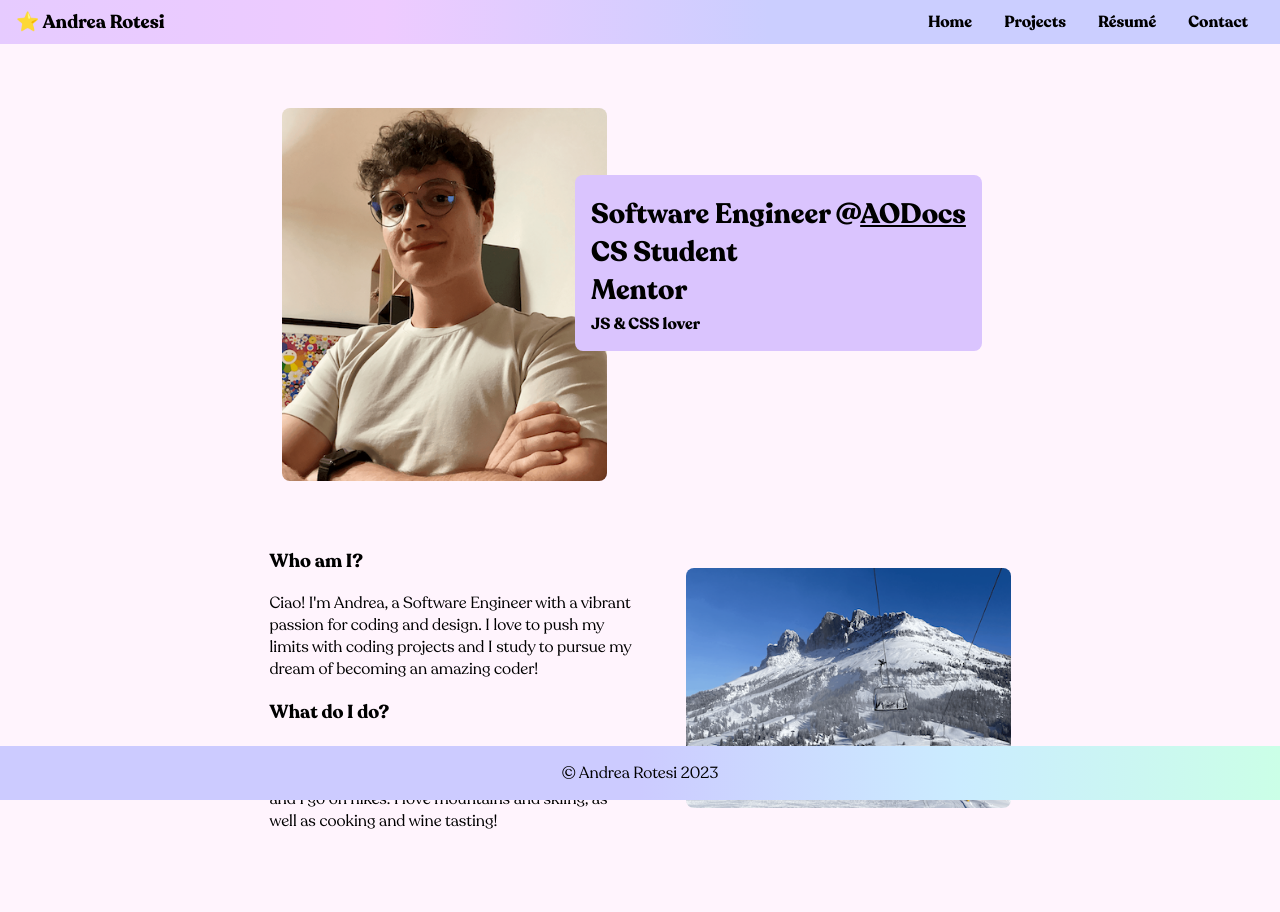
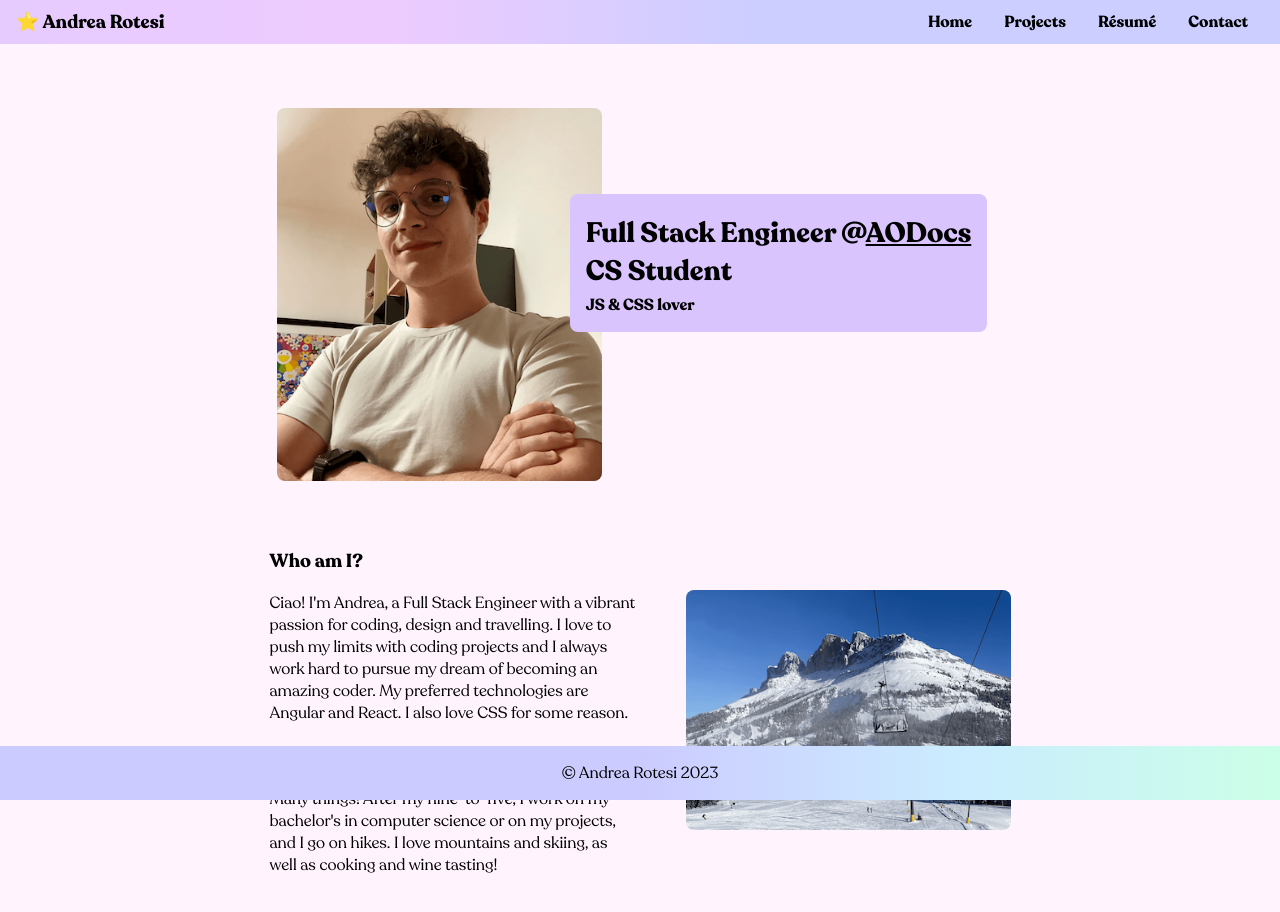
Before and after one commit to andrearotesi/personal-website, a React (Create React App) app: page / in a window 1280 px wide. Shown: the top 912 px of the page. Built offline with nearby package versions, Linux system fonts and the light colour scheme.

Commit message:
Description & cv updates

```diff
--- a/src/components/Header/open-resume.js
+++ b/src/components/Header/open-resume.js
@@ -1,4 +1,4 @@
-import resume from '../../assets/resume/rotesi-swe-2023.pdf';
+import resume from '../../assets/resume/rotesi-resume.pdf';
 
 export const openResume = () => {
     window.open(resume, '_blank');
--- a/src/pages/Home/Home.js
+++ b/src/pages/Home/Home.js
@@ -8,12 +8,10 @@ const isMobile = window.innerWidth <= 650;
 const Home = () => {
   const cardTitle = (
     <span>
-      Software Engineer
+      Full Stack Engineer
       @<a href='https://www.aodocs.com/'><u>AODocs</u></a>
       <br/>
       CS Student
-      <br/>
-      Mentor
     </span>
   );
   const cardSubtitle = 'JS & CSS lover';
@@ -32,8 +30,9 @@ const Home = () => {
       <section className='center vert-spacing'>
         <div className='about-me-info'>
           <h3>Who am I?</h3>
-          Ciao! I'm Andrea, a Software Engineer with a vibrant passion for coding and design.
-          I love to push my limits with coding projects and I study to pursue my dream of becoming an amazing coder!
+          Ciao! I'm Andrea, a Full Stack Engineer with a vibrant passion for coding, design and travelling. I love to push my limits
+          with coding projects and I always work hard to pursue my dream of becoming an amazing coder.
+          My preferred technologies are Angular and React. I also love CSS for some reason.
 
           <h3>What do I do?</h3>
           Many things! After my nine-to-five, I work on my bachelor's in computer science or on my projects, and I
```
Also changed, not shown: 2 other files (tests, documents, lock files or other folders).
